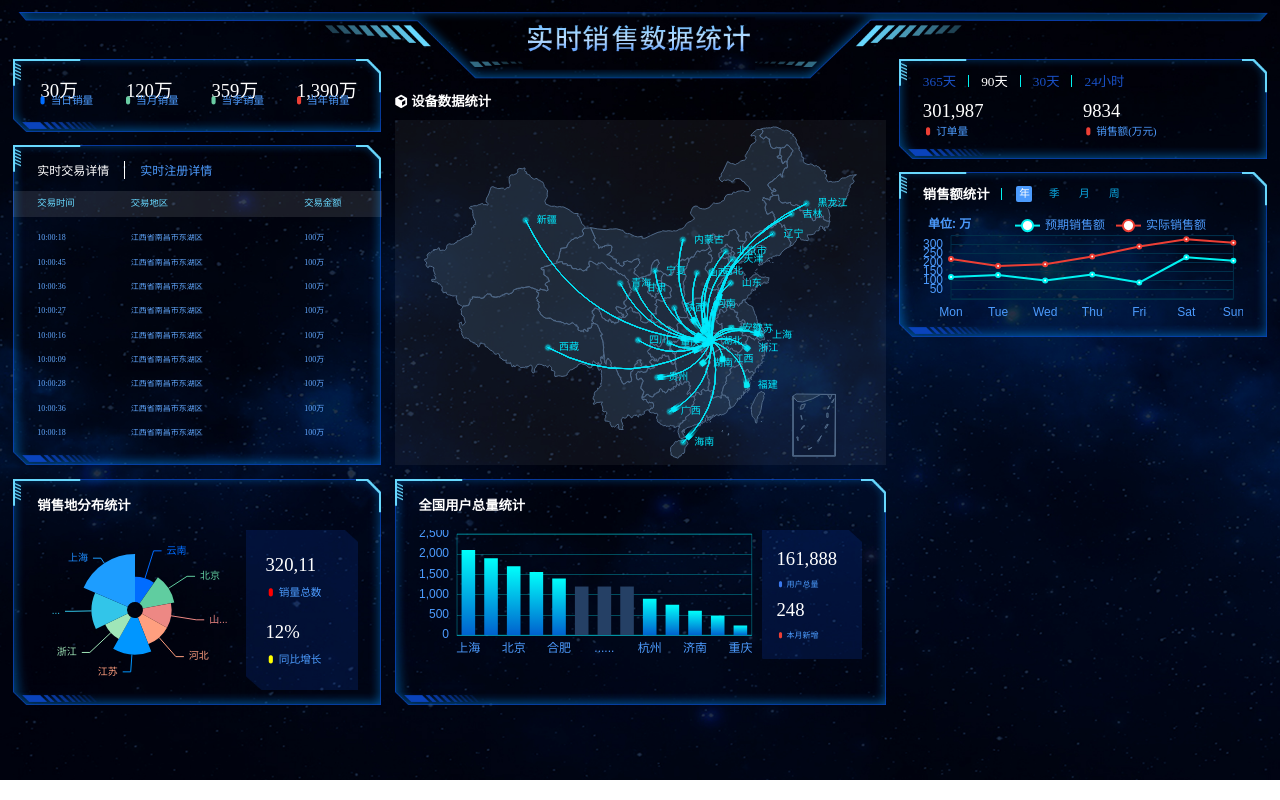
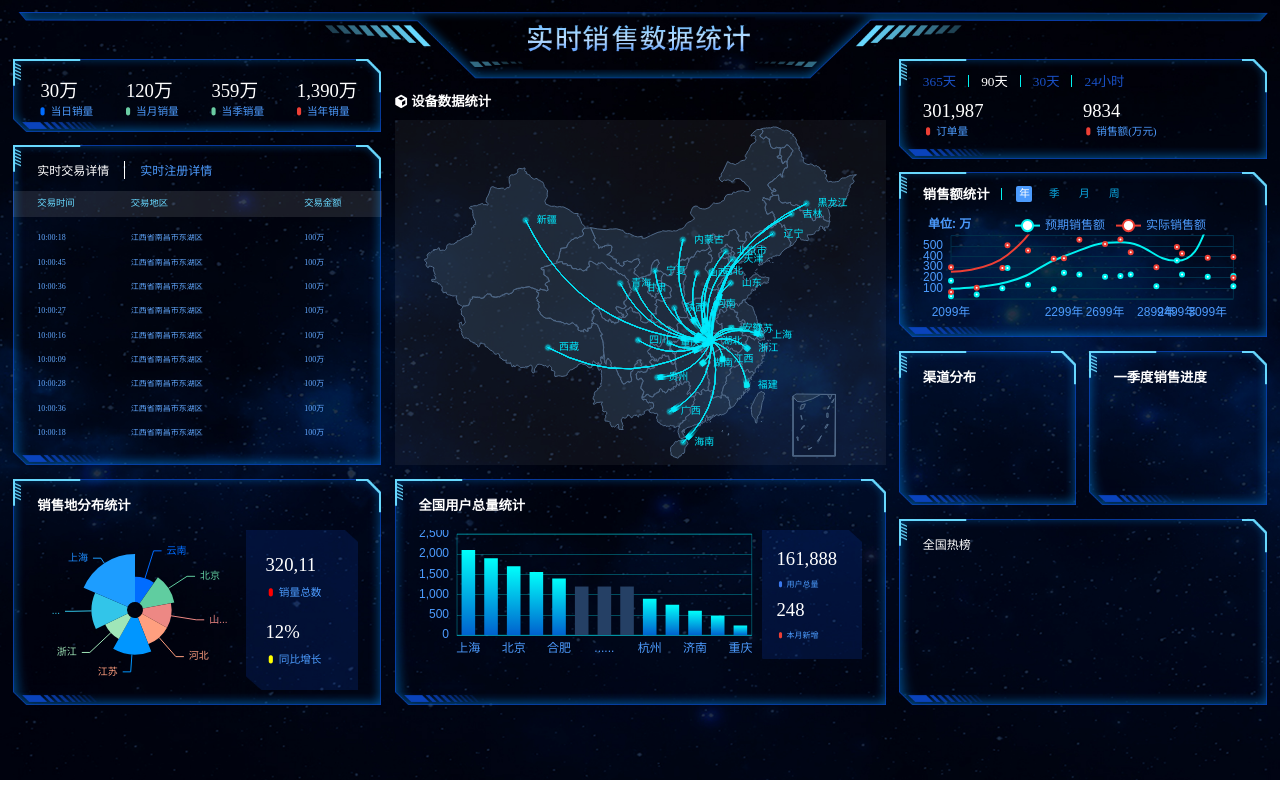
Before and after one commit to Sziyi/VisualProject, a plain HTML site: page echarts-project/index.html in a window 1280 px wide. Drawn offline with nearby package versions, Linux system fonts and the light colour scheme; files whose address does not match are found by name.

Commit message:
渠道 一季度销售进度 全国热榜布局

```diff
--- a/echarts-project/css/overview.css
+++ b/echarts-project/css/overview.css
@@ -14,5 +14,5 @@
     font-size : 0.2rem;
     color :  #4c9bfd;
     position: relative;
-    top : -10px;
+    top : .0267rem;
 }
--- /dev/null
+++ b/echarts-project/css/top.css
@@ -0,0 +1,3 @@
+.top{
+    height: 3.5rem;
+}
--- /dev/null
+++ b/echarts-project/css/wrap.css
@@ -0,0 +1,27 @@
+.wrap{
+    display: flex;
+    justify-content: space-between;
+}
+.wrap .panel{
+    flex: 1;
+}
+
+.wrap .panel:first-child{
+    margin-right: 0.25rem;
+}
+
+.channel ,.quarter{
+    height: 2.9rem;
+}
+.channel .inner{
+    display: flex;
+    flex-direction: column;
+}
+.channel .chart{
+    flex:1;
+    margin-top: 0.125rem;
+}
+.channel .chart .radar{
+    width: 100%;
+    height: 100%;
+}
--- a/echarts-project/index.html
+++ b/echarts-project/index.html
@@ -14,6 +14,8 @@
     <link rel="stylesheet" href="css/index.css" type="text/css">
     <link rel="stylesheet" href="css/order.css" type="text/css">
     <link rel="stylesheet" href="css/sales.css" type="text/css">
+    <link rel="stylesheet" href="css/wrap.css" type="text/css">
+    <link rel="stylesheet" href="css/top.css" type="text/css">
     <script src="js/echarts.js"></script>
     <script src="js/china.js"></script>
     <script src="js/flexible.js"></script>
@@ -279,19 +281,38 @@
                     <div class="caption">
                         <h3>销售额统计</h3>
                         <div class="tabs">
-                            <a class="active" href="javascript:;">年</a>
-                            <a href="javascript:;">季</a>
-                            <a href="javascript:;">月</a>
-                            <a href="javascript:;">周</a>
+                            <a class="active" data-type="year" href="javascript:;">年</a>
+                            <a data-type="quarter" href="javascript:;">季</a>
+                            <a data-type="month" href="javascript:;">月</a>
+                            <a data-type="week" href="javascript:;">周</a>
                         </div>
                     </div>
                     <div class="chart">
-                        <div class="line"></div>
+                        <div class="line">123</div>
                     </div>
                 </div>
             </div>
+            <div class="wrap">
+                <div class="panel channel">
+                    <div class="inner">
+                        <h3>渠道分布</h3>
+                        <div class="chart">
+                            <div class="radar"></div>
+                        </div>
+                    </div>
+                </div>
+                <div class="panel quarter">
+                    <div class="inner">
+                        <h3>一季度销售进度</h3>
+                    </div>
+                </div>
+            </div>
+            <div class="panel top">
+                <div class="inner">
+                    全国热榜
+                </div>
+            </div>
         </div>
-    </div>
 </body>
 
 </html>
--- a/echarts-project/js/index.js
+++ b/echarts-project/js/index.js
@@ -278,19 +278,93 @@
 //销售额统计
 (function () {
   $(document).ready(function () {
+    const data = {
+      year: {
+        info: [
+          '2099年',
+          '2199年',
+          '2299年',
+          '2399年',
+          '2499年',
+          '2599年',
+          '2699年',
+          '2799年',
+          '2899年',
+          '2999年',
+          '3099年',
+          '3199年',
+        ],
+        detail: [
+          [24, 40, 101, 134, 90, 230, 210, 230, 120, 230, 210, 120],
+          [40, 64, 191, 324, 290, 330, 310, 213, 180, 200, 180, 79],
+        ],
+      },
+      quarter: {
+        info: ['第一季度', '第二季度', '第三季度', '第四季度'],
+        detail: [
+          [23, 75, 12, 97],
+          [43, 31, 65, 23],
+        ],
+      },
+      month: {
+        info: [
+          '1月',
+          '2月',
+          '3月',
+          '4月',
+          '5月',
+          '6月',
+          '7月',
+          '8月',
+          '9月',
+          '10月',
+          '11月',
+          '12月',
+        ],
+        detail: [
+          [34, 87, 32, 76, 98, 12, 32, 87, 39, 36, 29, 36],
+          [56, 43, 98, 21, 56, 87, 43, 12, 43, 54, 12, 98],
+        ],
+      },
+      week: {
+        info: ['近1周', '近2周', '近3周', '近4周', '近5周', '近6周'],
+        detail: [
+          [43, 73, 62, 54, 91, 54, 84, 43, 86, 43, 54, 53],
+          [32, 54, 34, 87, 32, 45, 62, 68, 93, 54, 54, 24],
+        ],
+      },
+    };
+
     let _index = 0;
+
     $('.sales .tabs ').on('click', 'a', function () {
       _index = $(this).index();
       tabs();
     });
+    let timer = null;
 
-    setInterval(() => {
-      tabs();
-      _index += 1;
-      if (_index >= 4) {
-        _index = 0;
+    function toggle() {
+      clearInterval(timer);
+      timer = setInterval(() => {
+        // console.log('123');
+        tabs();
+        _index += 1;
+        if (_index >= 4) {
+          _index = 0;
+        }
+      }, 1000);
+    }
+
+    toggle();
+
+    $('.sales').hover(
+      function () {
+        clearInterval(timer);
+      },
+      function () {
+        toggle();
       }
-    }, 1000);
+    );
 
     function tabs() {
       $('.sales .tabs a')
@@ -298,6 +372,14 @@
         .addClass('active')
         .siblings()
         .removeClass('active');
+      const _type = $('.sales .tabs a').get(_index).dataset.type;
+      const _data = data[_type];
+      // console.log(_data);
+
+      option.xAxis.data = _data.info;
+      option.series[0].data = _data.detail[0];
+      option.series[1].data = _data.detail[1];
+      myChart.setOption(option);
     }
 
     const line = document.querySelector('.line');
@@ -374,15 +456,24 @@
           name: '预期销售额',
           type: 'line',
           data: [120, 132, 101, 134, 90, 230, 210],
+          stack: 'Total',
+          smooth: true,
         },
         {
           name: '实际销售额',
           type: 'line',
           data: [220, 182, 191, 234, 290, 330, 310],
+          stack: 'Total',
+          smooth: true,
         },
       ],
     };
 
+    // 初始化渲染年份的数据
+    const year = data.year;
+    option.xAxis.data = year.info;
+    option.series[0].data = year.detail[0];
+    option.series[1].data = year.detail[1];
     myChart.setOption(option);
 
     window.addEventListener('resize', function () {
```
